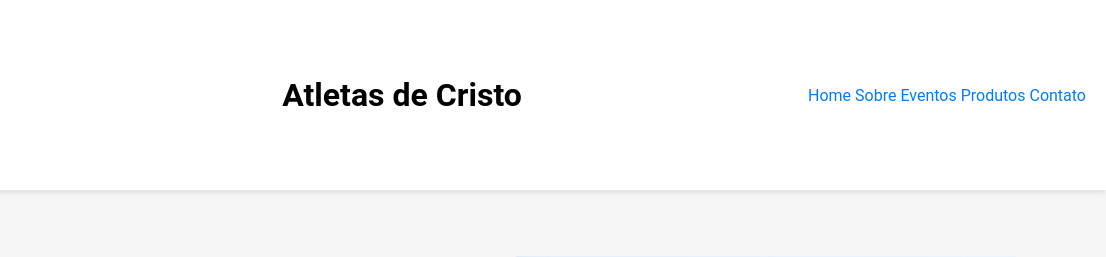
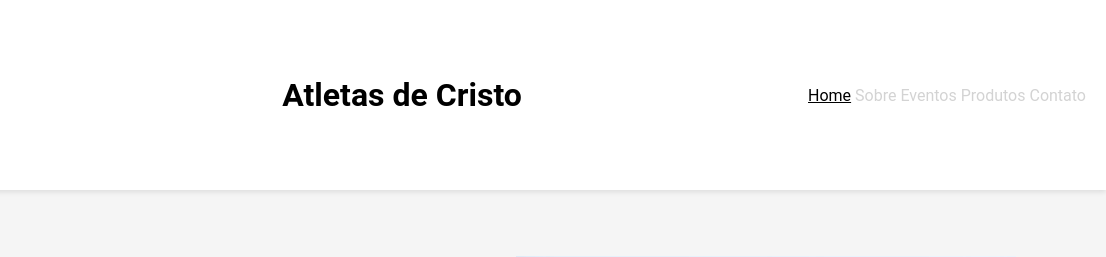
Before and after one commit to filipetartaglia/Atletas-de-Cristo, a plain HTML site: page index.html in a window 1280 px wide. In both pictures the pointer is over the link "Home". Shown: the top 257 px of the page, 174-1280 px from the left. Drawn offline with Linux system fonts and the light colour scheme.

Commit message:
Atualizações no projeto

```diff
--- a/estilo/home.css
+++ b/estilo/home.css
@@ -38,12 +38,18 @@ body {
     color: #fff;
     text-align: center;
     padding: 20px;
+
   }
 
   /* Links */
   a {
     text-decoration: none;
-    color: #007bff;
+    color: lightgrey;
+  }
+
+  a:hover {
+    color: black;
+    text-decoration: underline;
   }
 
   /* Responsividade básica */
```
